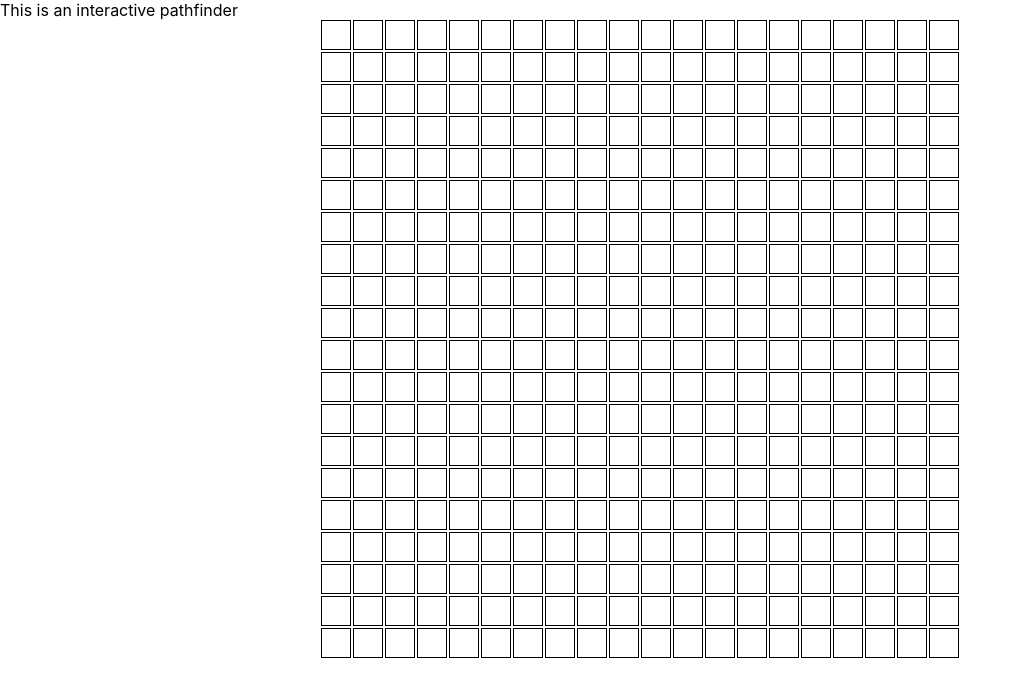
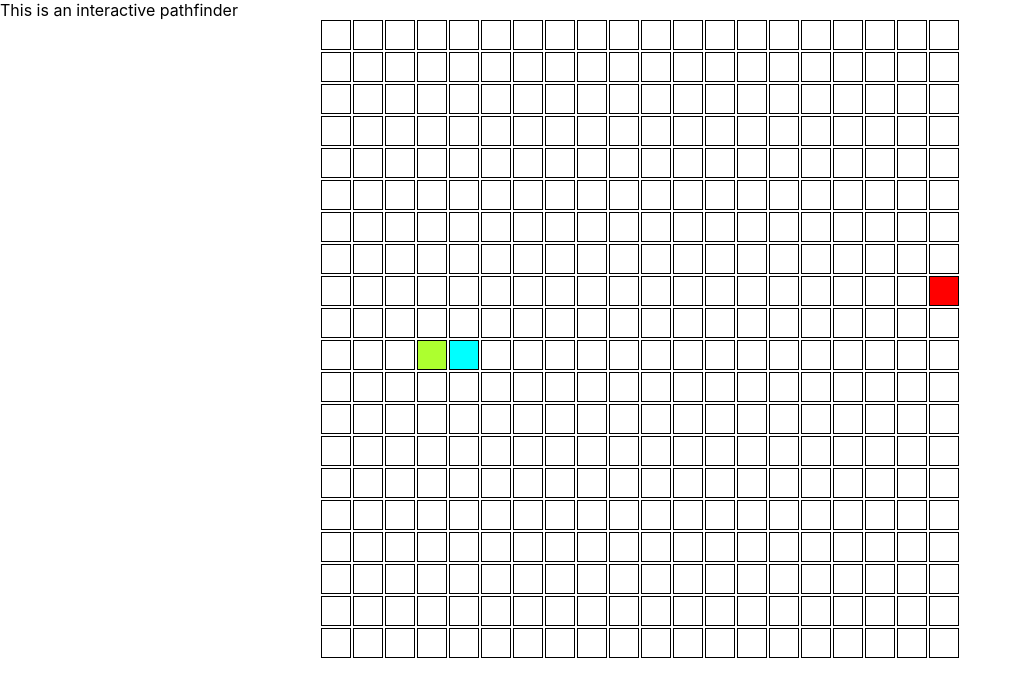
Before and after one commit to shanemcfadden/interactive-pathfinder, a React (Create React App) app: page / in a window 1280 px wide. Shown: the top 696 px of the page, without its empty margins (0-1018 px from the left). Built offline with nearby package versions, Linux system fonts and the light colour scheme.

Commit message:
Init start/visited/end nodes

```diff
--- a/src/components/Grid/Grid.jsx
+++ b/src/components/Grid/Grid.jsx
@@ -4,10 +4,13 @@ import './Grid.css';
 
 const Grid = () => {
   const nodes = Array.from({ length: 400 });
+  nodes[203] = 'start';
+  nodes[204] = 'visited';
+  nodes[179] = 'end';
   return (
     <div className="grid">
       {nodes.map((val, i) => (
-        <Node key={i} />
+        <Node currentState={val} key={i} />
       ))}
     </div>
   );
--- a/src/components/Node/Node.css
+++ b/src/components/Node/Node.css
@@ -1,3 +1,15 @@
 .node {
   border: 1px solid black;
 }
+
+.node--end {
+  background-color: red;
+}
+
+.node--start {
+  background-color: greenyellow;
+}
+
+.node--visited {
+  background-color: aqua;
+}
--- a/src/components/Node/Node.jsx
+++ b/src/components/Node/Node.jsx
@@ -1,8 +1,12 @@
 import React from 'react';
 import './Node.css';
 
-const Node = () => {
-  return <div className="node"></div>;
+const Node = ({ currentState }) => {
+  return (
+    <div
+      className={`node${currentState ? ` node--${currentState}` : ''}`}
+    ></div>
+  );
 };
 
 export default Node;
```
